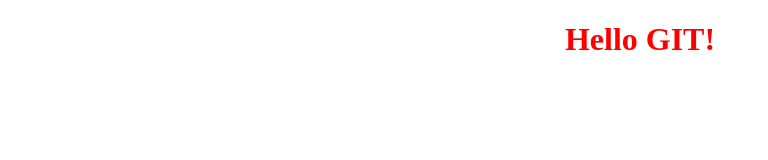
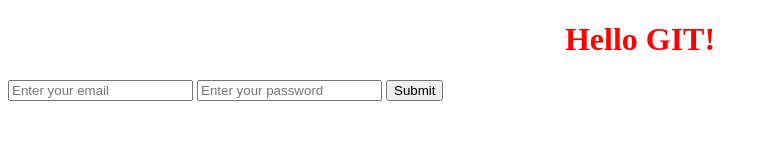
Before and after one commit to irycka/ir-training-1, a plain HTML site: page index.html in a window 1280 px wide. Shown: the whole page, without its empty margins (0-768 px from the left). Drawn offline with Linux system fonts and the light colour scheme.

Commit message:
Added html.login

```diff
--- a/index.html
+++ b/index.html
@@ -10,6 +10,11 @@
 
 <body>
     <h1>Hello GIT!</h1>
+    <form>
+        <input type="email" placeholder="Enter your email" />
+        <input type="password" placeholder="Enter your password" />
+        <input type="Submit" placeholder="Login" />
+    </form>
     <script src="script.js"></script>
 </body>
 
```
